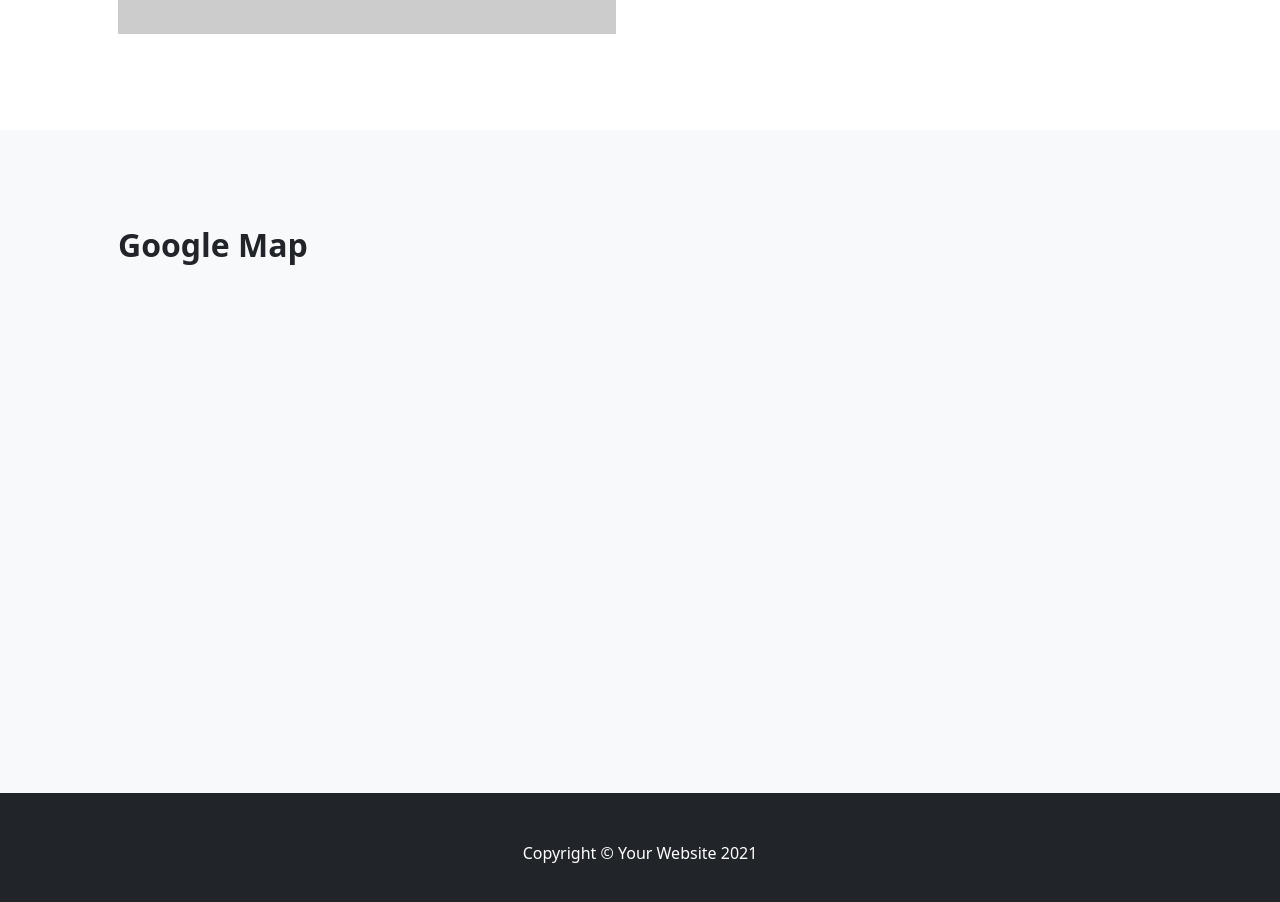
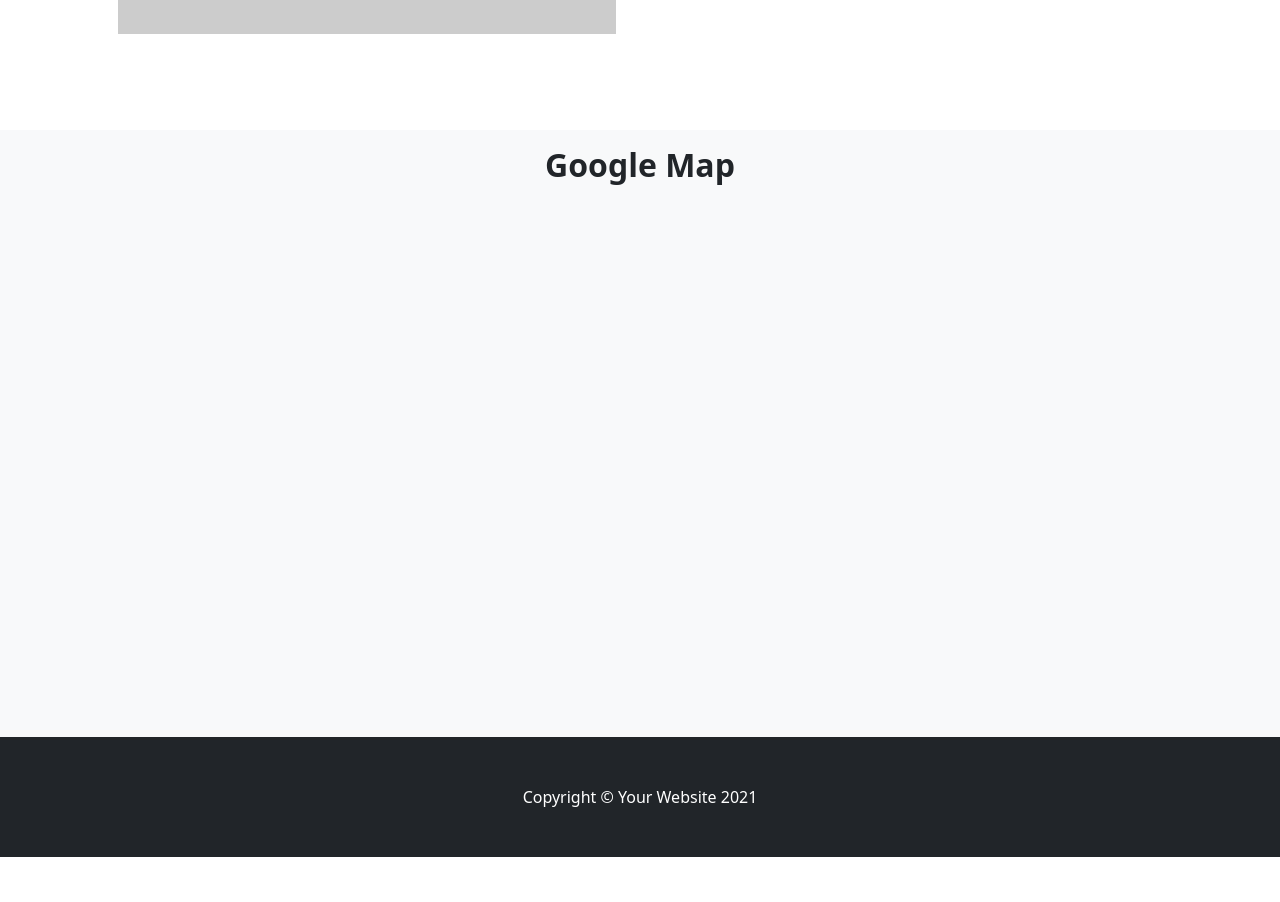
Before and after one commit to Sumver7220/Sumver7220.github.io, a plain HTML site: page detail.html in a window 1280 px wide. Shown: the part 940-1842 px from the top of the page. After the commit the page ends 1797 px from the top, so only its background shows below. Drawn offline with nearby package versions, Linux system fonts and the light colour scheme; placeholder pictures from the web are drawn by us.

Commit message:
01/04 map

```diff
--- a/detail.html
+++ b/detail.html
@@ -82,14 +82,14 @@
       </div>
     </section>
     <!-- Related items section-->
-    <section class="py-5 bg-light">
-      <div class="container px-4 px-lg-5 mt-5">
-        <h2 class="fw-bolder mb-4">Google Map</h2>
+    <section class="text-center py-3 bg-light align-content-center">
+      <h2 class="fw-bolder px-4 px-lg-5">Google Map</h2>
+      <div class="container px-4 px-lg-5 mt-4 ms-4 map-responsive">
         <iframe
           id="map"
-          width="800"
+          style="border: 0"
+          width="600"
           height="450"
-          style="border: 0"
           allowfullscreen=""
           loading="lazy"
         ></iframe>
```
